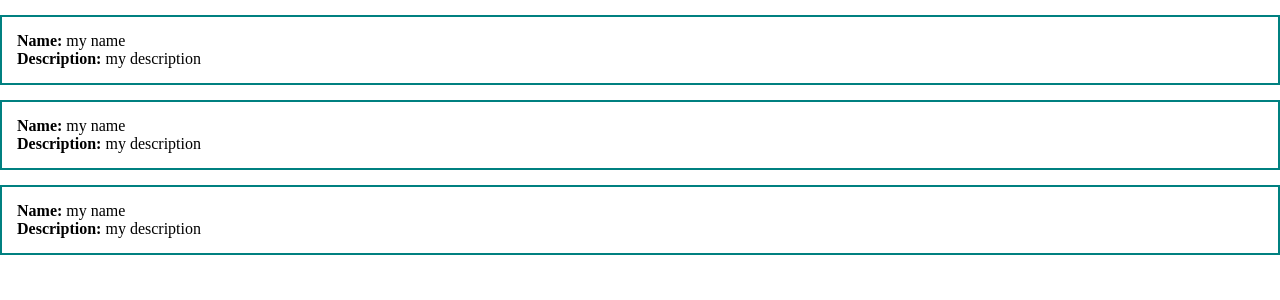
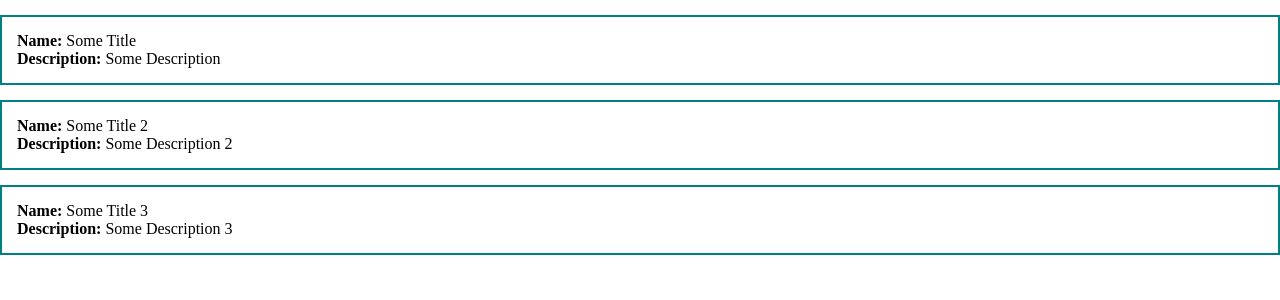
Before and after one commit to v-popov/vue_tutorial, a Vue app: page / in a window 1280 px wide. Shown: the top 300 px of the page. Built offline with nearby package versions, Linux system fonts and the light colour scheme.

Commit message:
dynamic post creation via for-loop

```diff
--- a/src/App.vue
+++ b/src/App.vue
@@ -2,36 +2,31 @@
 // It should have template, script, and style sections
 
 // Specifying layout - buttons, titles, etc.
-// {{ }} -> interpolation
-// v-on - директива; it can subscribe to different events (click in our case)
-// v-on for shorthand can be replaced with "@" symbol (addDislike example)
+
 <template>
   <div>
 
-    <div class="post">
-      <div><strong>Name:</strong> my name</div>
-      <div><strong>Description:</strong> my description</div>
-    </div>
-
-    <div class="post">
-      <div><strong>Name:</strong> my name</div>
-      <div><strong>Description:</strong> my description</div>
-    </div>
-
-    <div class="post">
-      <div><strong>Name:</strong> my name</div>
-      <div><strong>Description:</strong> my description</div>
+    <div class="post" v-for="post in posts">
+      <div><strong>Name: </strong> {{ post.title }}</div>
+      <div><strong>Description: </strong> {{ post.body }}</div>
     </div>
 
   </div>
 </template>
 
 
-
-// Specifying component logic; create functions; declare variables
-// In this section we need to export an object: export default { }
 <script>
 export default {
+
+  data() {
+    return {
+      posts: [
+        {id: 1, title: 'Some Title', body: 'Some Description'},
+        {id: 2, title: 'Some Title 2', body: 'Some Description 2'},
+        {id: 3, title: 'Some Title 3', body: 'Some Description 3'}
+      ]
+    }
+  },
 
 }
 </script>
```
Also changed, not shown: screenshots/blog_2.JPG (added).
